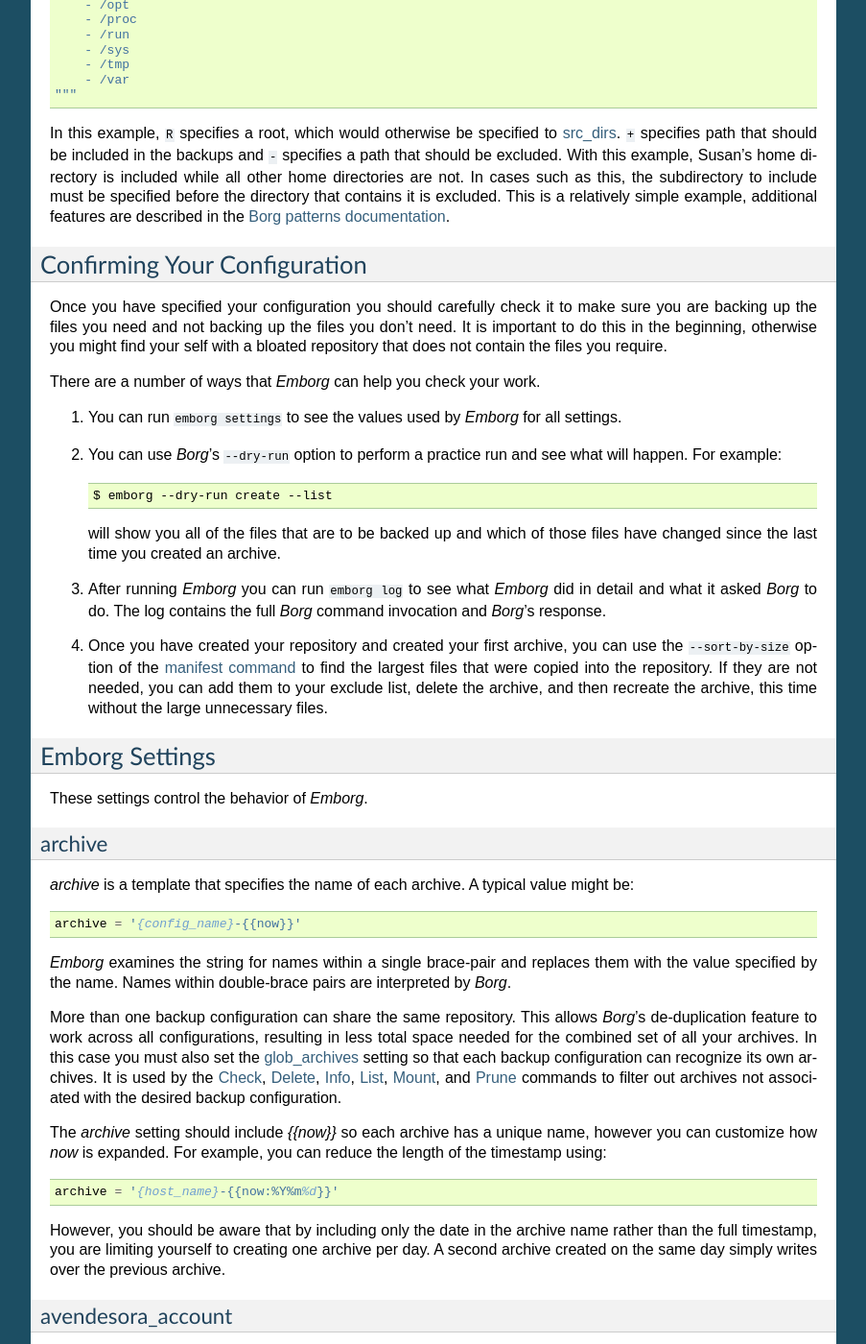
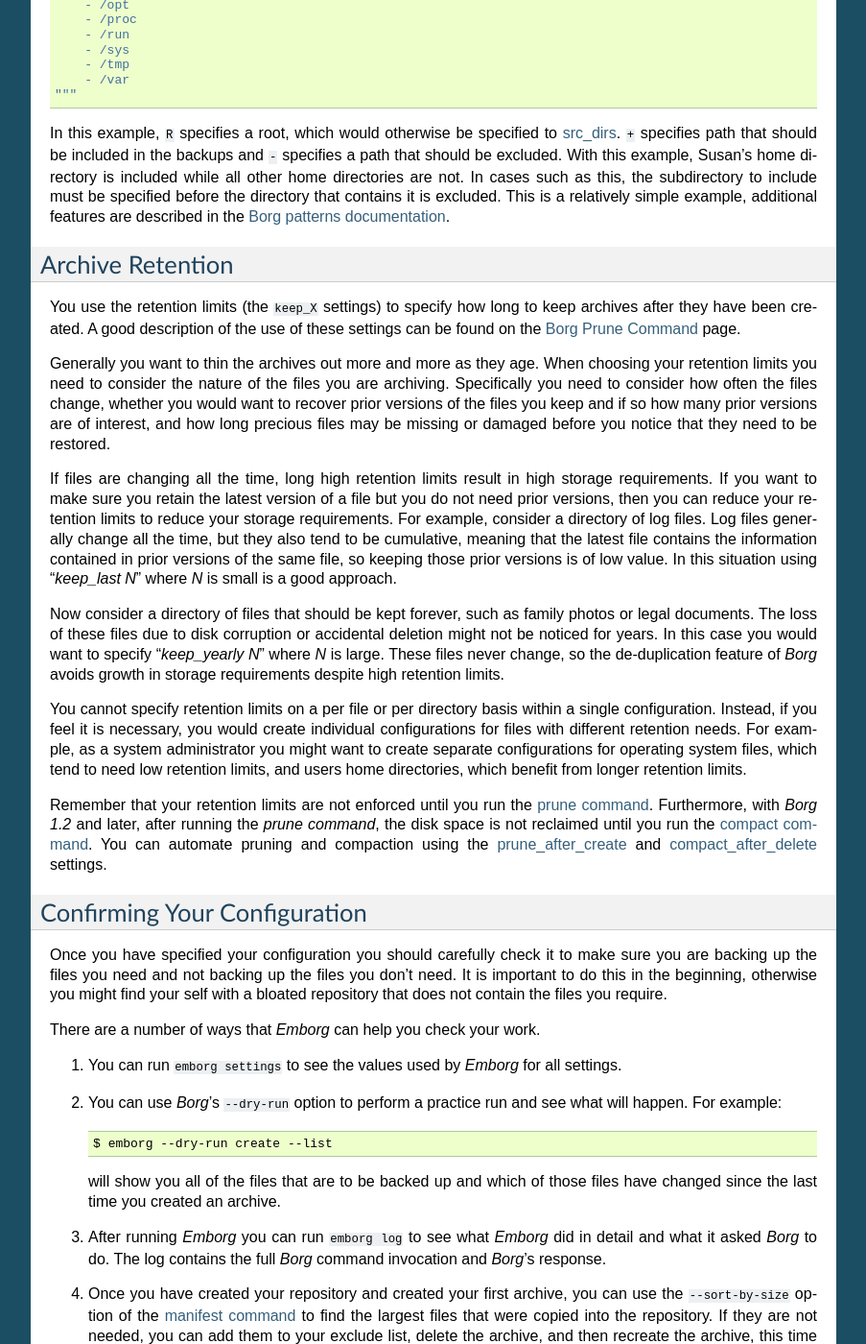
Before and after one commit to KenKundert/emborg, a Sphinx documentation site: the page built from doc/configuring.rst, in a window 1280 px wide and 1400 px high, scrolled down 4653 px. Shown: the whole window at 96% size, without its empty margins (198-1101 px from the left). Built offline with Sphinx 7.4.7, drawn with Linux system fonts in a browser that asks for light colours.

Commit message:
refine the documentation

```diff
--- a/doc/configuring.rst
+++ b/doc/configuring.rst
@@ -342,6 +342,54 @@
 <https://borgbackup.readthedocs.io/en/stable/usage/help.html>`_.
 
 
+.. _retention:
+
+Archive Retention
+-----------------
+
+You use the retention limits (the ``keep_X`` settings) to specify how long to
+keep archives after they have been created.  A good description of the use of
+these settings can be found on the `Borg Prune Command
+<https://borgbackup.readthedocs.io/en/stable/usage/prune.html>`_ page.
+
+Generally you want to thin the archives out more and more as they age.  When
+choosing your retention limits you need to consider the nature of the files you
+are archiving.  Specifically you need to consider how often the files change,
+whether you would want to recover prior versions of the files you keep and if so
+how many prior versions are of interest, and how long precious files may be
+missing or damaged before you notice that they need to be restored.
+
+If files are changing all the time, long high retention limits result in high
+storage requirements.  If you want to make sure you retain the latest version of
+a file but you do not need prior versions, then you can reduce your retention
+limits to reduce your storage requirements.  For example, consider a directory
+of log files.  Log files generally change all the time, but they also tend to be
+cumulative, meaning that the latest file contains the information contained in
+prior versions of the same file, so keeping those prior versions is of low
+value.  In this situation using “*keep_last N*” where *N* is small is a good
+approach.
+
+Now consider a directory of files that should be kept forever, such as family
+photos or legal documents.  The loss of these files due to disk corruption or
+accidental deletion might not be noticed for years.  In this case you would want
+to specify “*keep_yearly N*” where *N* is large.  These files never change, so
+the de-duplication feature of *Borg* avoids growth in storage requirements
+despite high retention limits.
+
+You cannot specify retention limits on a per file or per directory basis within
+a single configuration.  Instead, if you feel it is necessary, you would create
+individual configurations for files with different retention needs.  For
+example, as a system administrator you might want to create separate
+configurations for operating system files, which tend to need low retention
+limits, and users home directories, which benefit from longer retention limits.
+
+Remember that your retention limits are not enforced until you run the
+:ref:`prune command <prune>`.  Furthermore, with *Borg 1.2* and later, after
+running the *prune command*, the disk space is not reclaimed until you run the
+:ref:`compact command <compact>`.  You can automate pruning and compaction using
+the :ref:`prune_after_create` and :ref:`compact_after_delete` settings.
+
+
 .. _confirming_configuration:
 
 Confirming Your Configuration
```
Also changed, not shown: doc/accessories.rst (+24 -0 lines), 1 other file.
